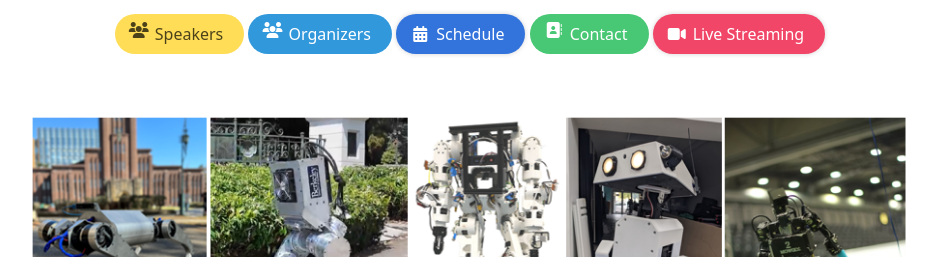
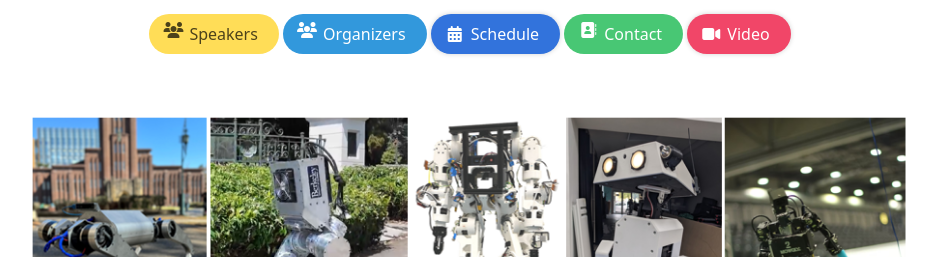
Before and after one commit to open-hardware-robots/CoRL2025, a plain HTML site: page index.html in a window 1280 px wide. Shown: the part 543-800 px from the top of the page, without its empty margins (170-1107 px from the left). Drawn offline with Linux system fonts and the light colour scheme; no server answers; a web font is replaced by a local one.

Commit message:
live stream -> video

```diff
--- a/index.html
+++ b/index.html
@@ -138,7 +138,7 @@
                     <span class="icon">
                       <i class="fa fa-video"></i>
                     </span>
-                    <span>Live Streaming</span>
+                    <span>Video</span>
                   </a>
                 </span>
 
@@ -321,7 +321,7 @@
     <div class="container is-max-desktop">
       <div class="columns is-centered has-text-centered">
         <div class="column">
-          <h2 class="title is-3">Live Streaming</h2>
+          <h2 class="title is-3">Video Archive</h2>
           <p class="subtitle">We will stream the workshop live on YouTube. You can watch it below or directly on YouTube.</p>
 
           <!-- YouTube embed -->
@@ -333,7 +333,6 @@
                     style="position: absolute; top: 0; left: 0; width: 100%; height: 100%;">
             </iframe>
           </div>
-					https://youtube.com/live/ZVPIJzF1df4?feature=share
 
           <p style="margin-top: 1em;">
             <a href="https://www.youtube.com/live/ZVPIJzF1df4" target="_blank" class="button is-link is-rounded">
@@ -344,6 +343,7 @@
       </div>
     </div>
 	</section>
+
   <section id="awards" class="section">
 		<div class="container is-max-desktop">
 			<div class="columns is-centered has-text-centered">
```
